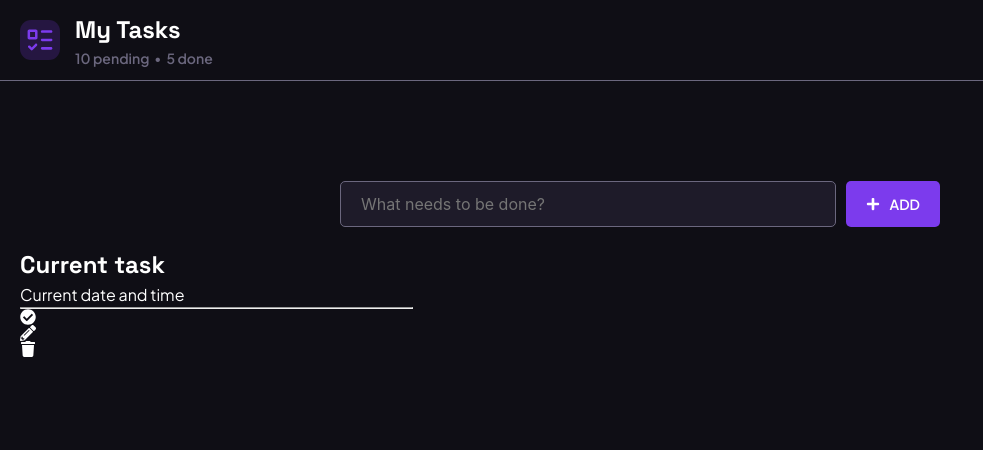
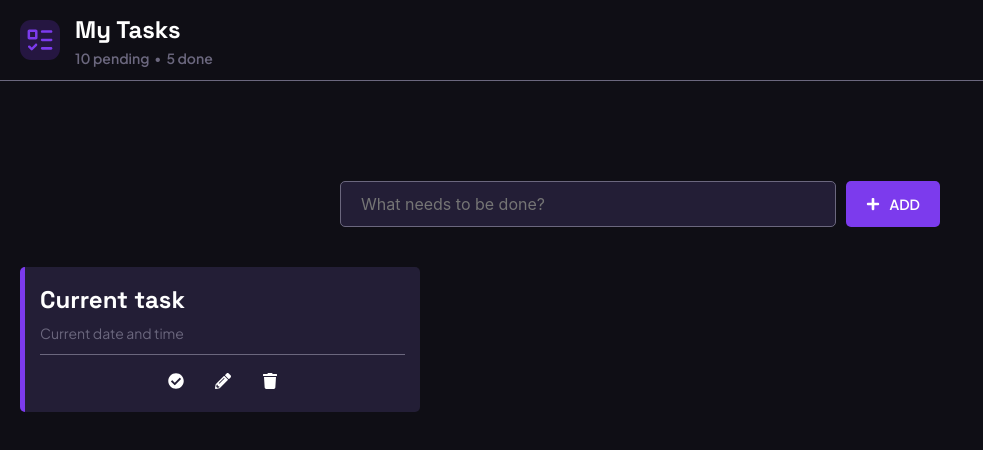
Before and after one commit to Fejiro001/to-do, a React (Create React App) app: page / in a window 1280 px wide. Shown: the top 450 px of the page, without its empty margins (0-983 px from the left). Built offline with nearby package versions, Linux system fonts and the light colour scheme.

Commit message:
Styled the task list and individual tasks

```diff
--- a/src/components/Task.js
+++ b/src/components/Task.js
@@ -3,17 +3,17 @@ import { FaCheckCircle, FaTrash, FaPencilAlt } from "react-icons/fa";
 function Task() {
   return (
     <>
-      <h2>Current task</h2>
-      <p>Current date and time</p>
+      <h2 className="task-title">Current task</h2>
+      <p className="task-date">Current date and time</p>
       <hr />
       <ul className="task-actions">
-        <li>
+        <li className="complete" title="Complete Task">
           <FaCheckCircle />
         </li>
-        <li>
+        <li className="edit" title="Edit Task">
           <FaPencilAlt />
         </li>
-        <li>
+        <li className="delete" title="Delete Task">
           <FaTrash />
         </li>
       </ul>
--- a/src/components/TaskList.js
+++ b/src/components/TaskList.js
@@ -4,7 +4,7 @@ function TaskList() {
   return (
     <section className="task-section">
       <ul className="task-list">
-        <li className="task-list-items">
+        <li className="task-list-item">
           <Task />
         </li>
       </ul>
--- a/src/css/index.css
+++ b/src/css/index.css
@@ -4,10 +4,8 @@
   /* Colors */
   --primary-color: #7c3bed;
   --secondary-color: #0f0e15;
-  --card-color: #1e1b29;
+  --card-color: #231e36;
   --muted-color: #6b677e;
-  --completed-color: #22c55e;
-  --delete-color: #ef4444;
   --white: #ffffff;
   --black: #000000;
 
@@ -96,7 +94,7 @@ header {
   flex-direction: column;
   align-items: center;
   justify-content: space-between;
-  gap: 2rem;
+  gap: 4rem;
 }
 
 /* CREATE TASK FORM */
@@ -134,8 +132,13 @@ header {
   transition: var(--transition);
 }
 
-.primary-button:hover {
-  background-color: rgb(107, 37, 227);
+.primary-button:disabled {
+  background-color: rgb(124, 59, 237, 0.5);
+  cursor: not-allowed;
+}
+
+.primary-button:not(:disabled):hover {
+  background-color: rgb(87, 14, 213);
 }
 
 /* TASK */
@@ -146,7 +149,61 @@ header {
 .task-list {
   display: grid;
   grid-template-columns: repeat(3, minmax(0, 1fr));
-  gap: 3rem;
+  gap: 2rem;
+}
+
+.task-list-item {
+  background-color: var(--card-color);
+  padding: 1.5rem;
+  border-radius: var(--radius);
+  transition: var(--transition);
+  border-left: 5px solid var(--primary-color);
+}
+
+.task-title {
+  font-size: var(--fs-md);
+  margin-bottom: 0.5rem;
+}
+
+.task-date {
+  font-size: var(--fs-sm);
+  color: var(--muted-color);
+}
+
+hr {
+  border: 0;
+  border-top: 1px solid var(--muted-color);
+  margin: 1rem 0;
+}
+
+.task-actions {
+  display: flex;
+  align-items: center;
+  justify-content: center;
+  gap: 1.5rem;
+  margin-top: 1rem;
+}
+
+.task-actions li {
+  cursor: pointer;
+  border-radius: var(--radius);
+  padding: 0.8rem;
+  transition: var(--transition);
+}
+
+.task-actions li.complete:hover {
+  background-color: rgb(34, 197, 94, 0.15);
+  color: rgb(34, 197, 94);
+}
+
+.task-actions li.edit:hover {
+  background-color: rgb(124, 59, 237, 0.3);
+  color: rgb(190, 152, 255);
+}
+
+.task-actions li.delete:hover {
+  background-color: rgb(239, 68, 68, 0.15);
+  color: rgb(239, 68, 68);
 }
 
 /* Tablet */
```
